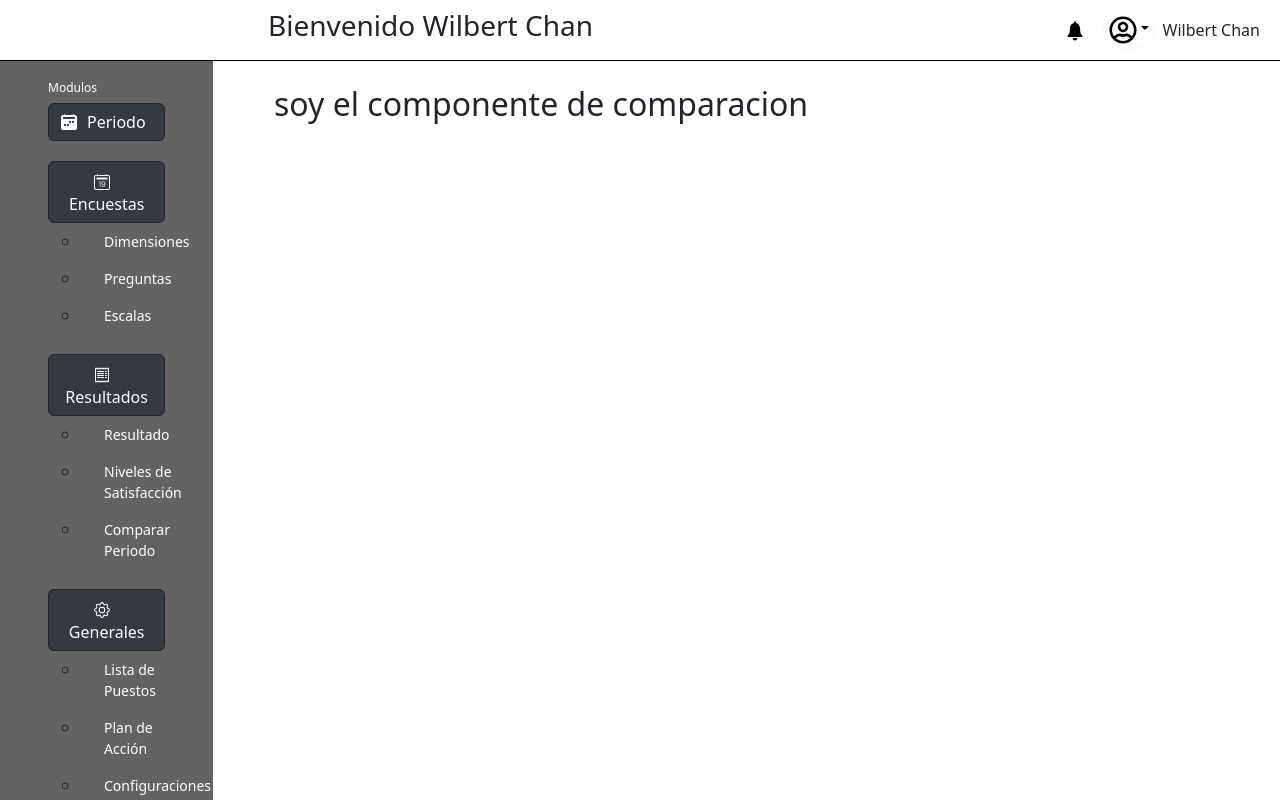
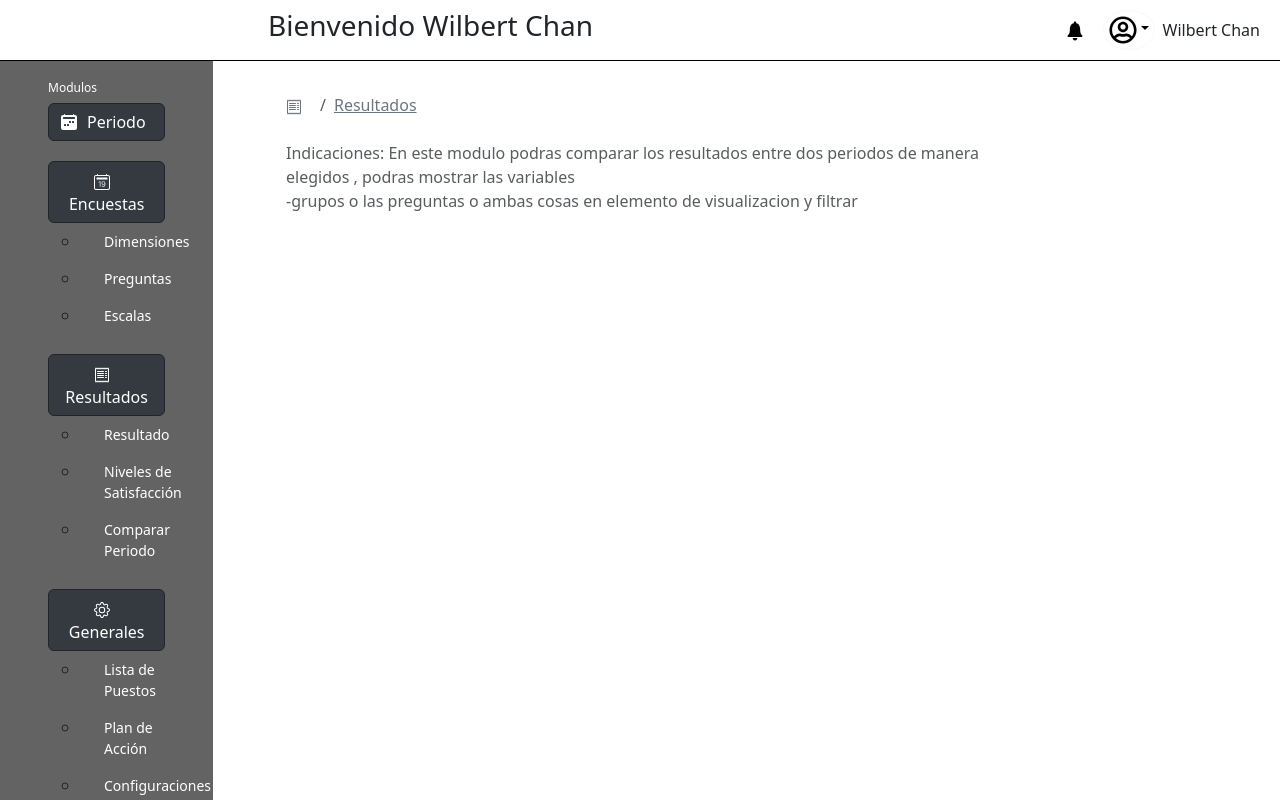
Before and after one commit to wilbert2004/Woorkfell, a React (Create React App) app in the folder frontend/: page /comparacion in a window 1280 px wide. Built offline with nearby package versions, Linux system fonts and the light colour scheme; a web font is replaced by a local one.

Commit message:
coparaciones en proceso
desarrollando el modulo de comparaciones , aun esta en proceso pero lo subo mañana sigo desarrollandolo

```diff
--- a/frontend/src/components/comparacion.jsx
+++ b/frontend/src/components/comparacion.jsx
@@ -1,10 +1,38 @@
 import React from "react";
 import Home from "./home";
+import { BsReceipt } from "react-icons/bs";
+
+import { Link } from "react-router-dom";
+
 const Comparacion = () => {
   return (
     <Home>
-      <div>
-        <h2>soy el componente de comparacion </h2>
+      <div className="container">
+        <div className="navbar">
+          <nav aria-label="breadcrumb">
+            <ol className="breadcrumb">
+              <li className="breadcrumb-item">
+                <Link to="/Comparacion" className="link-secondary">
+                  <BsReceipt style={{ marginRight: "10px" }} />
+                </Link>
+              </li>
+              <li className="breadcrumb-item active" aria-current="page">
+                <Link to="/Comparacion" className="link-secondary">
+                  Resultados
+                </Link>
+              </li>
+            </ol>
+          </nav>
+        </div>
+        <div className="row justify-content-center col-md-10  text-muted">
+          <p>
+            Indicaciones: En este modulo podras comparar los resultados entre
+            dos periodos de manera elegidos , podras mostrar las variables
+            <br />
+            -grupos o las preguntas o ambas cosas en elemento de visualizacion y
+            filtrar
+          </p>
+        </div>
       </div>
     </Home>
   );
--- a/frontend/src/components/escala.jsx
+++ b/frontend/src/components/escala.jsx
@@ -56,9 +56,7 @@ const Escala = () => {
                 aria-current="page"
                 style={{ marginTop: "2px" }}
               >
-                <Link to="/escala" className="link-secondary">
-                  Escala
-                </Link>
+                Escala
               </li>
             </ol>
           </nav>
```
